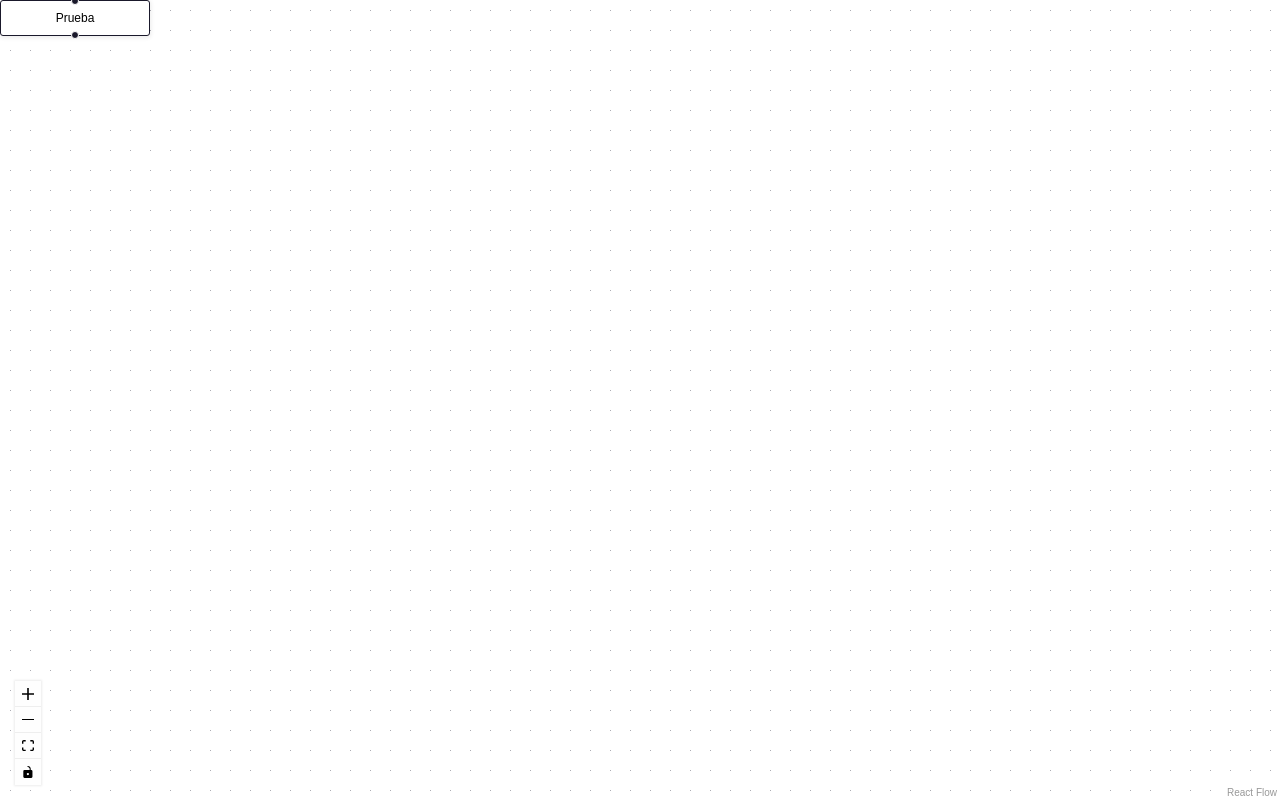
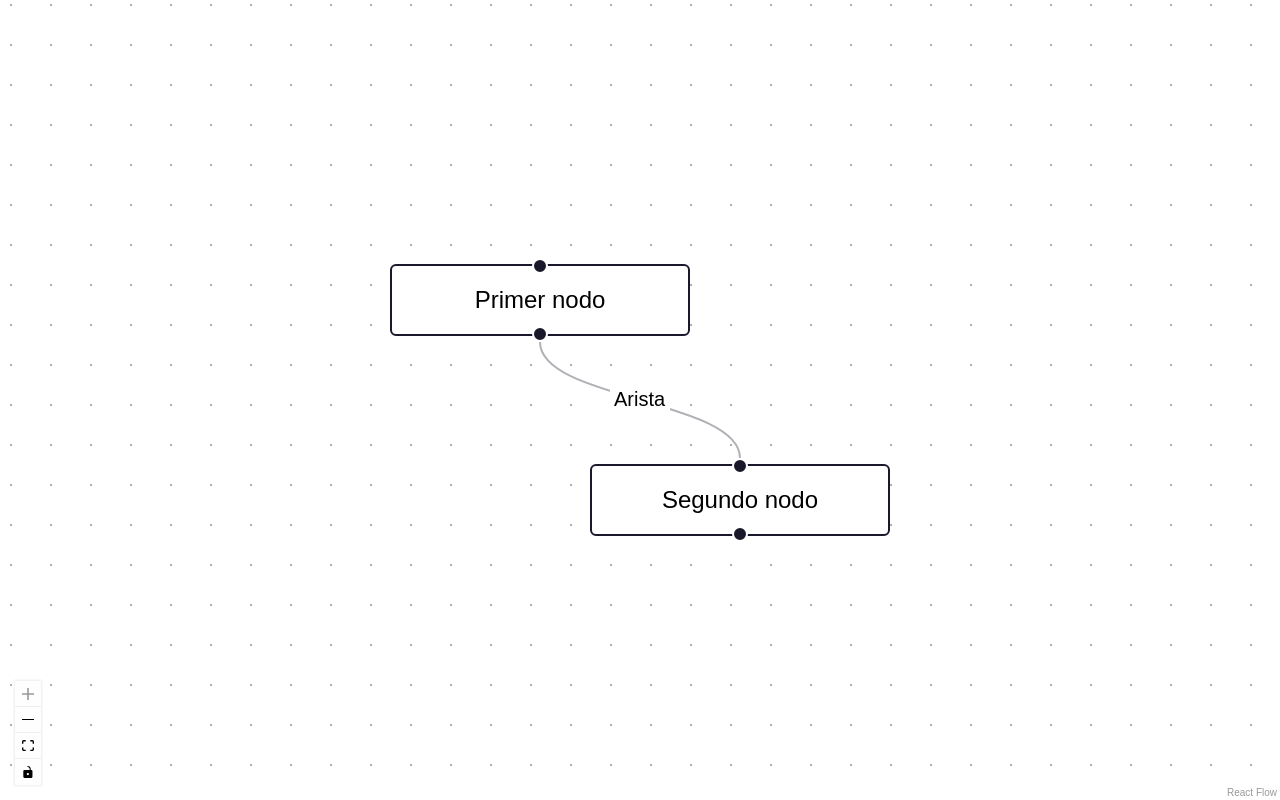
Before and after one commit to FerGaram/Proyecto-Interfaz-IA, a React (Vite) app in the folder client/: page / in a window 1280 px wide. Built offline with nearby package versions, Linux system fonts and the light colour scheme.

Commit message:
Back: ejemplo entrada, Front: lienzo interactivo

```diff
--- a/client/src/App.tsx
+++ b/client/src/App.tsx
@@ -1,22 +1,56 @@
-import { useState } from 'react'
-import { ReactFlow, Controls, Background } from '@xyflow/react'
+import { useState, useCallback } from 'react'
+import { ReactFlow, Controls, Background, applyEdgeChanges, applyNodeChanges, type NodeChange, type EdgeChange, addEdge } from '@xyflow/react'
 import '@xyflow/react/dist/style.css'
 import './App.css'
 
-const nodes = [
+const nodosIniciales = [
   {
     id: '1',
     position: { x: 0, y: 0 },
-    data: { label: 'Prueba' }
+    data: { label: 'Primer nodo' }
+  },
+  {
+    id: '2',
+    position: { x: 100, y: 100 },
+    data: { label: 'Segundo nodo' }
+  }
+]
+
+const aristasIniciales = [
+  {
+    id: 'e1-2', source: '1', target: '2', label: 'Arista'
   }
 ]
 
 function Flow() {
-  // const [count, setCount] = useState(0)
+  const [nodes, setNodes] = useState(nodosIniciales)
+  const [edges, setEdges] = useState(aristasIniciales)
+
+  const onNodesChange = useCallback(
+    (changes: NodeChange<{ id: string; position: { x: number; y: number }; data: { label: string } }>[]) => setNodes((nds) => applyNodeChanges(changes, nds)),
+    [],
+  )
+
+  const onEdgesChange = useCallback(
+    (changes: EdgeChange<{ id: string; source: string; target: string; label: string }>[]) => setEdges((eds) => applyEdgeChanges(changes, eds)),
+    [],
+  )
+
+  const onConnect = useCallback(
+    (params: any) => setEdges((eds) => addEdge(params, eds)),
+    [],
+  )
 
   return (
     <div style={{ height: '100%' }}>
-      <ReactFlow nodes={nodes}>
+      <ReactFlow
+        nodes={nodes}
+        onNodesChange={onNodesChange}
+        edges={edges}
+        onEdgesChange={onEdgesChange}
+        onConnect={onConnect}
+        fitView
+      >
         <Background />
         <Controls />
       </ReactFlow>
```
Also changed, not shown: 1 other file (tests, documents, lock files or other folders).
